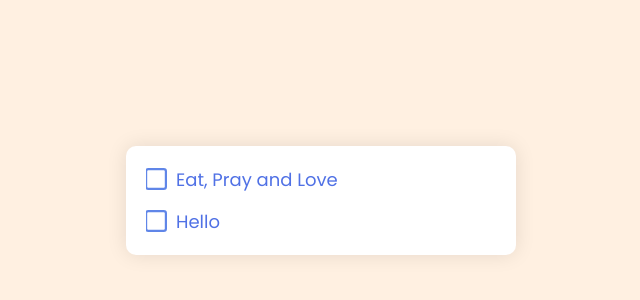
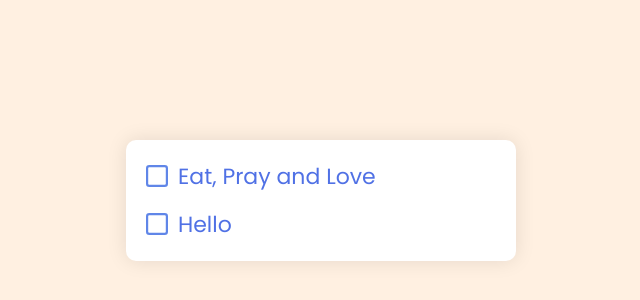
Before and after one commit to riya09/list-animation, a React (Create React App) app: page / in a window 1280 px wide. Shown: the part 200-500 px from the top of the page, without its empty margins (319-959 px from the left). Built offline with nearby package versions, Linux system fonts and the light colour scheme.

Commit message:
style - update transition and delay time

```diff
--- a/src/component/todo.scss
+++ b/src/component/todo.scss
@@ -1,4 +1,4 @@
-$duration: 0.8s;
+$duration: 1s;
 $line-duration: 0.6s;
 
 .todo-list-container {
@@ -23,10 +23,12 @@ label {
   input {
     display: none;
   }
-
+  span {
+    font-size: 22px;
+  }
   .icon-container {
     position: relative;
-    width: 20px;
+    width: 22px;
     display: flex;
     align-items: center;
     justify-content: center;
@@ -41,7 +43,7 @@ label {
       }
 
       .todo-box-icon {
-        stroke-dasharray: 80, 100;
+        stroke-dasharray: 100;
         stroke-dashoffset: 0;
         transition-delay: $duration * 0.2;
       }
@@ -49,7 +51,6 @@ label {
       .todo-check-icon {
         stroke-dasharray: 50;
         stroke-dashoffset: 50;
-        transition-duration: $duration * 0.4;
       }
     }
   }
@@ -59,11 +60,11 @@ label {
     left: 20px;
     top: 50%;
     width: 0%;
-    height: 2px;
+    height: 2.5px;
     background: #6086e8;
-    transition: width $duration * 0.9 ease-out,
-      transform 0.4s cubic-bezier(0.46, -0.01, 0.25, 1);
-    transition-delay: $line-duration * 0.2, 0;
+    border-radius: 6px;
+    transition: width $duration*0.6 ease-out,
+      transform 0.2s cubic-bezier(0.46, -0.01, 0.25, 1);
   }
 
   input:checked~span {
@@ -87,7 +88,8 @@ label {
   input:checked~.line {
     width: 100%;
     transform: translate3d(8px, 0, 0);
-    transition-delay: 0.2s, $line-duration;
+    transition-duration: $duration, $duration*0.2;
+    transition-delay: 0.6s, $duration*1.2;
   }
 }
 
```
